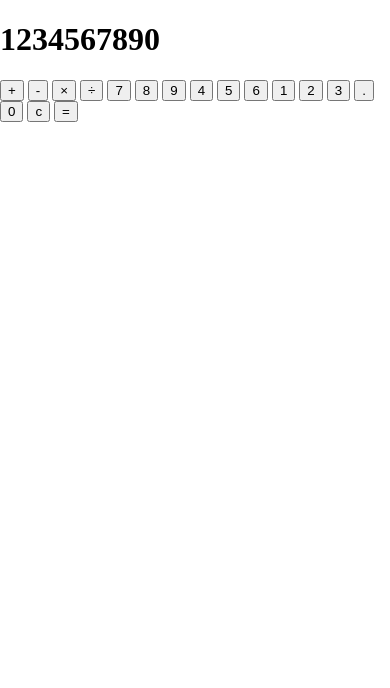
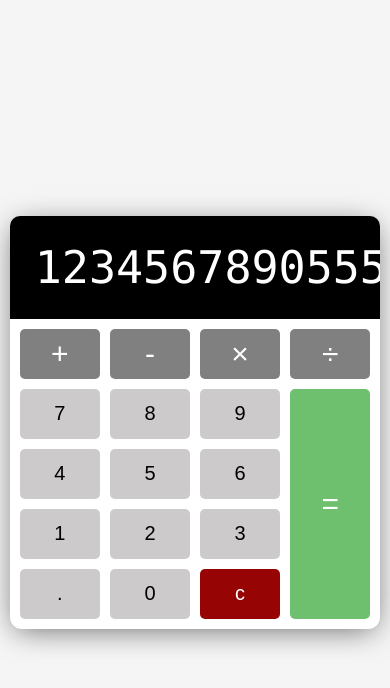
Before and after one commit to pantaleoflavio/js-calculator, a plain HTML site: page index.html in a window 390 px wide. Drawn offline with Linux system fonts and the light colour scheme.

Commit message:
add style to the calculator, with responsivness

```diff
--- a/index.html
+++ b/index.html
@@ -13,7 +13,7 @@
     <div class="calculator">
         <!--Display-->
         <div class="calculator-display">
-            <h1>1234567890</h1>
+            <h1>123456789055555555555555555555555555555</h1>
         </div>
         <!--Buttons-->
         <div class="calculator-buttons">
--- a/style.css
+++ b/style.css
@@ -6,4 +6,111 @@ html {
 body {
   margin: 0;
   min-height: 100vh;
+  display: flex;
+  justify-content: center;
+  align-items: center;
+  background: whitesmoke;
+  /*background: linear-gradient(to right, #c31432, #240b36);*/
 }
+
+.calculator {
+  background: white;
+  width: 400px;
+  border-radius: 12px;
+  box-shadow: 0 5px 30px -5px rgba(0, 0, 0, 0.6);
+}
+
+/* Display */
+
+.calculator-display {
+  background: black;
+  color: white;
+  margin:0;
+  display: flex;
+  align-items: center;
+  justify-content: flex-end;
+  border-radius: 10px 10px 0 0;
+}
+
+.calculator-display h1 {
+  margin: 0;
+  padding: 25px;
+  font-size: 45px;
+  font-family: 'Lucida Console', sans-serif;
+  font-weight: 100;
+  overflow-x: auto;
+}
+
+/* CUstom Scroll bar*/
+
+::-webkit-scrollbar {
+  width: 10px;
+}
+
+::-webkit-scrollbar-track {
+  background: #f1f1f1;
+}
+
+::-webkit-scrollbar-thumb {
+  background: #888;
+}
+
+::-webkit-scrollbar-thumb:hover {
+  background: #555;
+}
+
+/* Buttons*/
+
+.calculator-buttons {
+  display: grid;
+  grid-template-columns: repeat(4, 1fr);
+  grid-gap: 10px;
+  padding: 10px;
+}
+
+button {
+  min-height: 50px;
+  font-size: 20px;
+  font-weight: 100;
+  border: none;
+  border-radius: 5px;
+  cursor: pointer;
+  background: rgb(204, 202, 202);
+}
+
+button:hover {
+  filter: brightness(120%);
+}
+
+button:active {
+  transform: translateY(1px);
+}
+
+button:focus {
+  outline: none;
+}
+
+.operator {
+  background: grey;
+  color: white;
+  font-size: 30px;
+}
+
+.clear {
+  background: rgb(151, 4, 4);
+  color: white;
+}
+
+.equal-sign {
+  grid-column: -2;
+  grid-row: 2 / span 4;
+  background: rgb(110, 192, 110);
+}
+
+/* Media Query: Large Smartphone */
+
+@media screen and (max-width: 600px){
+  .calculator {
+    width: 95%;
+  }
+}
```
